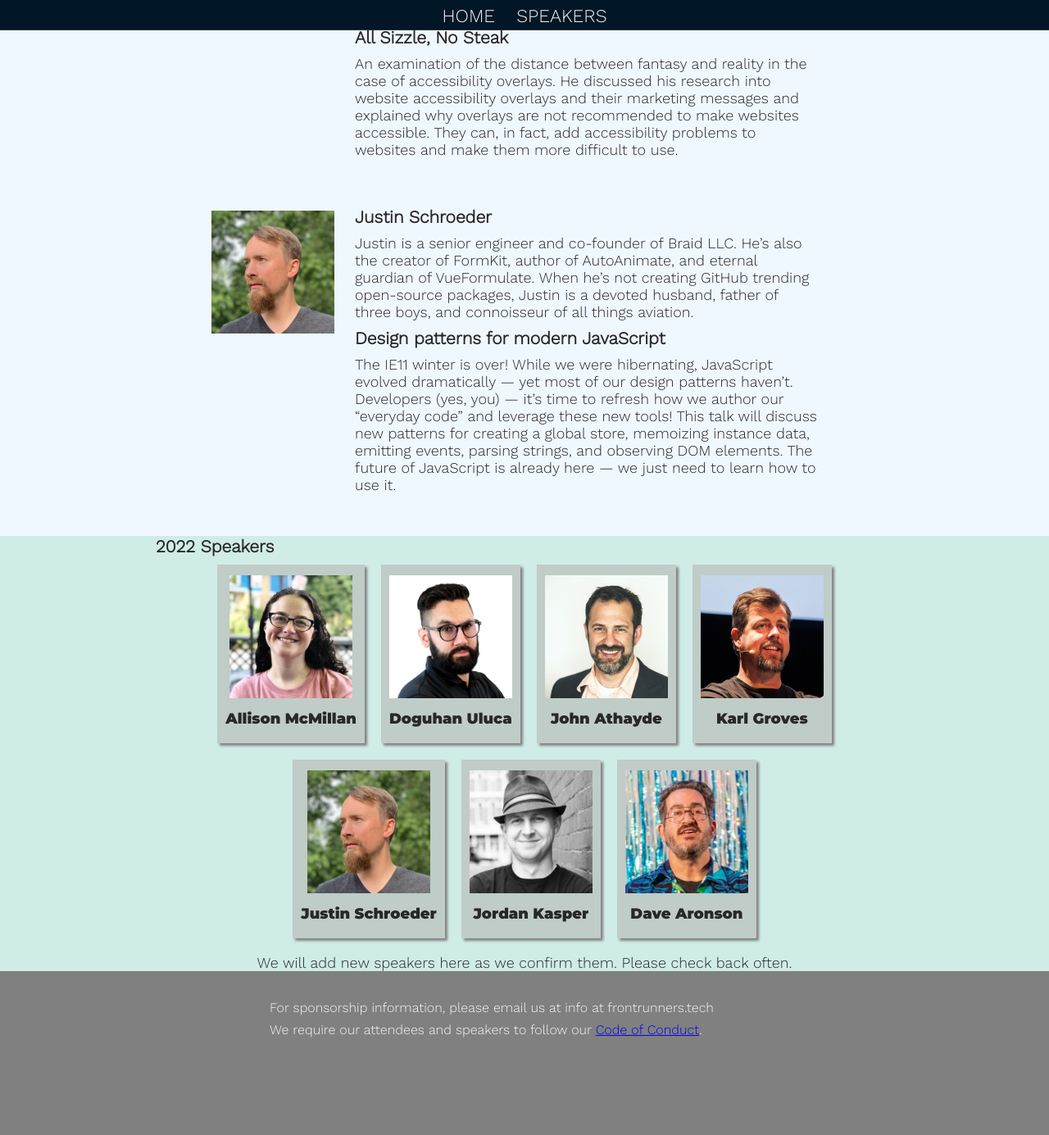
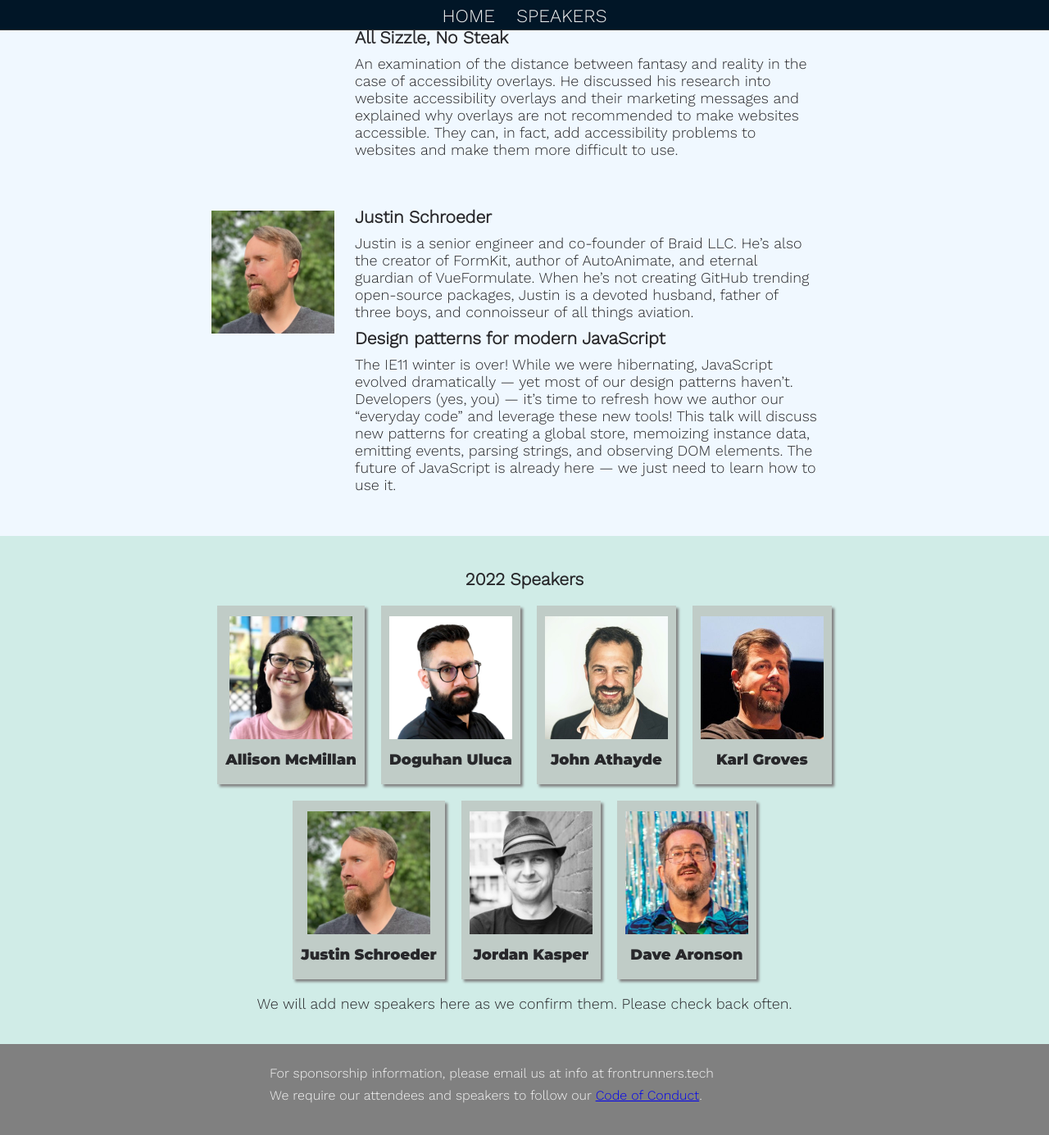
Before and after one commit to gothamgo/frontrunnersconf.github.io, a Jekyll site: the page built from test/testpage.html, in a window 1280 px wide and 1400 px high, scrolled down 2625 px. Shown: the top 1385 px of the window at 82% size. Built offline with Jekyll 4.4.1, drawn with Linux system fonts in a browser that asks for light colours; before the commit the page ends 3945 px from its top, so only the background shows below that.

Commit message:
Update headshots.html

```diff
--- a/_includes/headshots.html
+++ b/_includes/headshots.html
@@ -5,10 +5,12 @@
   div.headshots {
     margin: 0 auto;
     max-width: 900px;
+    padding: 30px 0px;
   }
   div.headshots h3 {
     color: #28282B;
-    text-align: left;
+    text-align: center;
+    padding: 10px 0px;
   }
   div.headshots p {
     color: #28282B;
```
